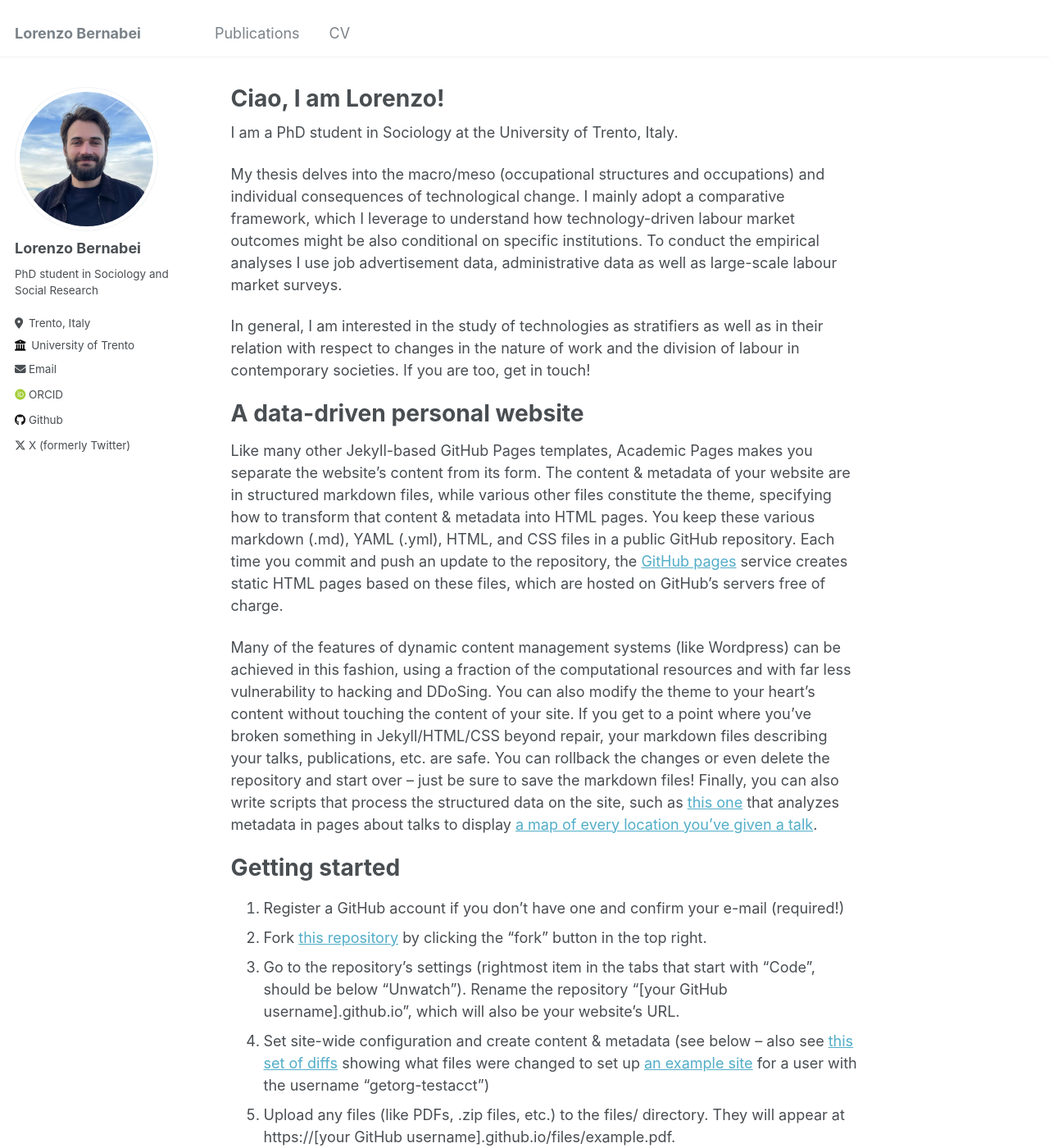
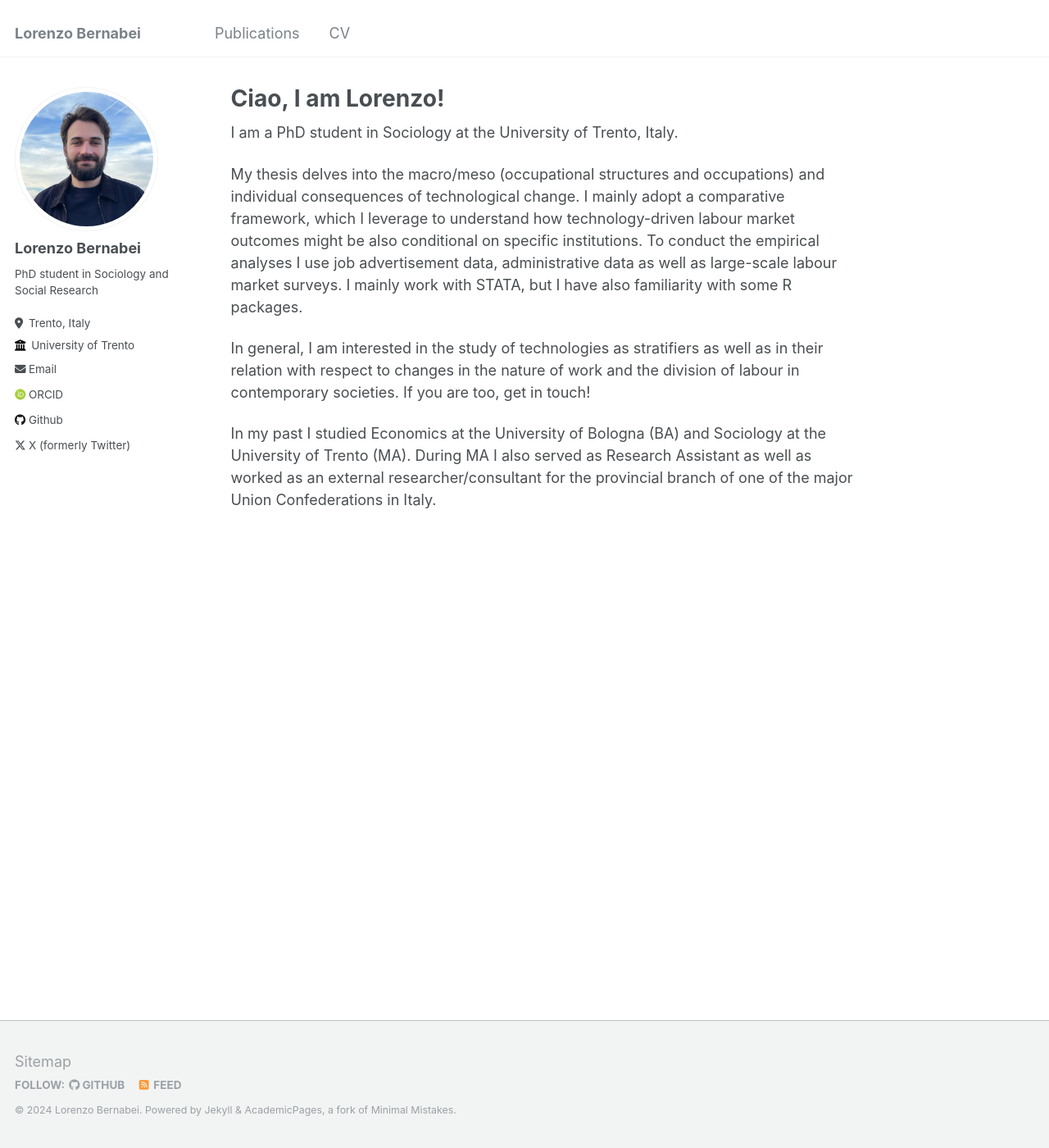
Before and after one commit to lorenzo-bernabei/lorenzo-bernabei.github.io, a Jekyll site: the page built from _pages/about.md, in a window 1280 px wide and 1400 px high. Shown: the whole window at 82% size. Built offline with Jekyll 4.4.1, drawn with Linux system fonts in a browser that asks for light colours; some web fonts are replaced; some of the changed text lies outside the part shown.

Commit message:
Update about.md

```diff
--- a/_pages/about.md
+++ b/_pages/about.md
@@ -9,45 +9,8 @@ redirect_from:
 
 I am a PhD student in Sociology at the University of Trento, Italy.
 
-My thesis delves into the macro/meso (occupational structures and occupations) and individual consequences of technological change. I mainly adopt a comparative framework, which I leverage to understand how technology-driven labour market outcomes might be also conditional on specific institutions. To conduct the empirical analyses I use job advertisement data, administrative data as well as large-scale labour market surveys.
+My thesis delves into the macro/meso (occupational structures and occupations) and individual consequences of technological change. I mainly adopt a comparative framework, which I leverage to understand how technology-driven labour market outcomes might be also conditional on specific institutions. To conduct the empirical analyses I use job advertisement data, administrative data as well as large-scale labour market surveys. I mainly work with STATA, but I have also familiarity with some R packages.
 
 In general, I am interested in the study of technologies as stratifiers as well as in their relation with respect to changes in the nature of work and the division of labour in contemporary societies. If you are too, get in touch!
 
-A data-driven personal website
-======
-Like many other Jekyll-based GitHub Pages templates, Academic Pages makes you separate the website's content from its form. The content & metadata of your website are in structured markdown files, while various other files constitute the theme, specifying how to transform that content & metadata into HTML pages. You keep these various markdown (.md), YAML (.yml), HTML, and CSS files in a public GitHub repository. Each time you commit and push an update to the repository, the [GitHub pages](https://pages.github.com/) service creates static HTML pages based on these files, which are hosted on GitHub's servers free of charge.
-
-Many of the features of dynamic content management systems (like Wordpress) can be achieved in this fashion, using a fraction of the computational resources and with far less vulnerability to hacking and DDoSing. You can also modify the theme to your heart's content without touching the content of your site. If you get to a point where you've broken something in Jekyll/HTML/CSS beyond repair, your markdown files describing your talks, publications, etc. are safe. You can rollback the changes or even delete the repository and start over -- just be sure to save the markdown files! Finally, you can also write scripts that process the structured data on the site, such as [this one](https://github.com/academicpages/academicpages.github.io/blob/master/talkmap.ipynb) that analyzes metadata in pages about talks to display [a map of every location you've given a talk](https://academicpages.github.io/talkmap.html).
-
-Getting started
-======
-1. Register a GitHub account if you don't have one and confirm your e-mail (required!)
-1. Fork [this repository](https://github.com/academicpages/academicpages.github.io) by clicking the "fork" button in the top right.
-1. Go to the repository's settings (rightmost item in the tabs that start with "Code", should be below "Unwatch"). Rename the repository "[your GitHub username].github.io", which will also be your website's URL.
-1. Set site-wide configuration and create content & metadata (see below -- also see [this set of diffs](http://archive.is/3TPas) showing what files were changed to set up [an example site](https://getorg-testacct.github.io) for a user with the username "getorg-testacct")
-1. Upload any files (like PDFs, .zip files, etc.) to the files/ directory. They will appear at https://[your GitHub username].github.io/files/example.pdf.
-1. Check status by going to the repository settings, in the "GitHub pages" section
-
-Site-wide configuration
-------
-The main configuration file for the site is in the base directory in [_config.yml](https://github.com/academicpages/academicpages.github.io/blob/master/_config.yml), which defines the content in the sidebars and other site-wide features. You will need to replace the default variables with ones about yourself and your site's github repository. The configuration file for the top menu is in [_data/navigation.yml](https://github.com/academicpages/academicpages.github.io/blob/master/_data/navigation.yml). For example, if you don't have a portfolio or blog posts, you can remove those items from that navigation.yml file to remove them from the header.
-
-Create content & metadata
-------
-For site content, there is one markdown file for each type of content, which are stored in directories like _publications, _talks, _posts, _teaching, or _pages. For example, each talk is a markdown file in the [_talks directory](https://github.com/academicpages/academicpages.github.io/tree/master/_talks). At the top of each markdown file is structured data in YAML about the talk, which the theme will parse to do lots of cool stuff. The same structured data about a talk is used to generate the list of talks on the [Talks page](https://academicpages.github.io/talks), each [individual page](https://academicpages.github.io/talks/2012-03-01-talk-1) for specific talks, the talks section for the [CV page](https://academicpages.github.io/cv), and the [map of places you've given a talk](https://academicpages.github.io/talkmap.html) (if you run this [python file](https://github.com/academicpages/academicpages.github.io/blob/master/talkmap.py) or [Jupyter notebook](https://github.com/academicpages/academicpages.github.io/blob/master/talkmap.ipynb), which creates the HTML for the map based on the contents of the _talks directory).
-
-**Markdown generator**
-
-I have also created [a set of Jupyter notebooks](https://github.com/academicpages/academicpages.github.io/tree/master/markdown_generator
-) that converts a CSV containing structured data about talks or presentations into individual markdown files that will be properly formatted for the Academic Pages template. The sample CSVs in that directory are the ones I used to create my own personal website at stuartgeiger.com. My usual workflow is that I keep a spreadsheet of my publications and talks, then run the code in these notebooks to generate the markdown files, then commit and push them to the GitHub repository.
-
-How to edit your site's GitHub repository
-------
-Many people use a git client to create files on their local computer and then push them to GitHub's servers. If you are not familiar with git, you can directly edit these configuration and markdown files directly in the github.com interface. Navigate to a file (like [this one](https://github.com/academicpages/academicpages.github.io/blob/master/_talks/2012-03-01-talk-1.md) and click the pencil icon in the top right of the content preview (to the right of the "Raw | Blame | History" buttons). You can delete a file by clicking the trashcan icon to the right of the pencil icon. You can also create new files or upload files by navigating to a directory and clicking the "Create new file" or "Upload files" buttons.
-
-Example: editing a markdown file for a talk
-![Editing a markdown file for a talk](/images/editing-talk.png)
-
-For more info
-------
-More info about configuring Academic Pages can be found in [the guide](https://academicpages.github.io/markdown/). The [guides for the Minimal Mistakes theme](https://mmistakes.github.io/minimal-mistakes/docs/configuration/) (which this theme was forked from) might also be helpful.
+In my past I studied Economics at the University of Bologna (BA) and Sociology at the University of Trento (MA). During MA I also served as Research Assistant as well as worked as an external researcher/consultant for the provincial branch of one of the major Union Confederations in Italy.
```
